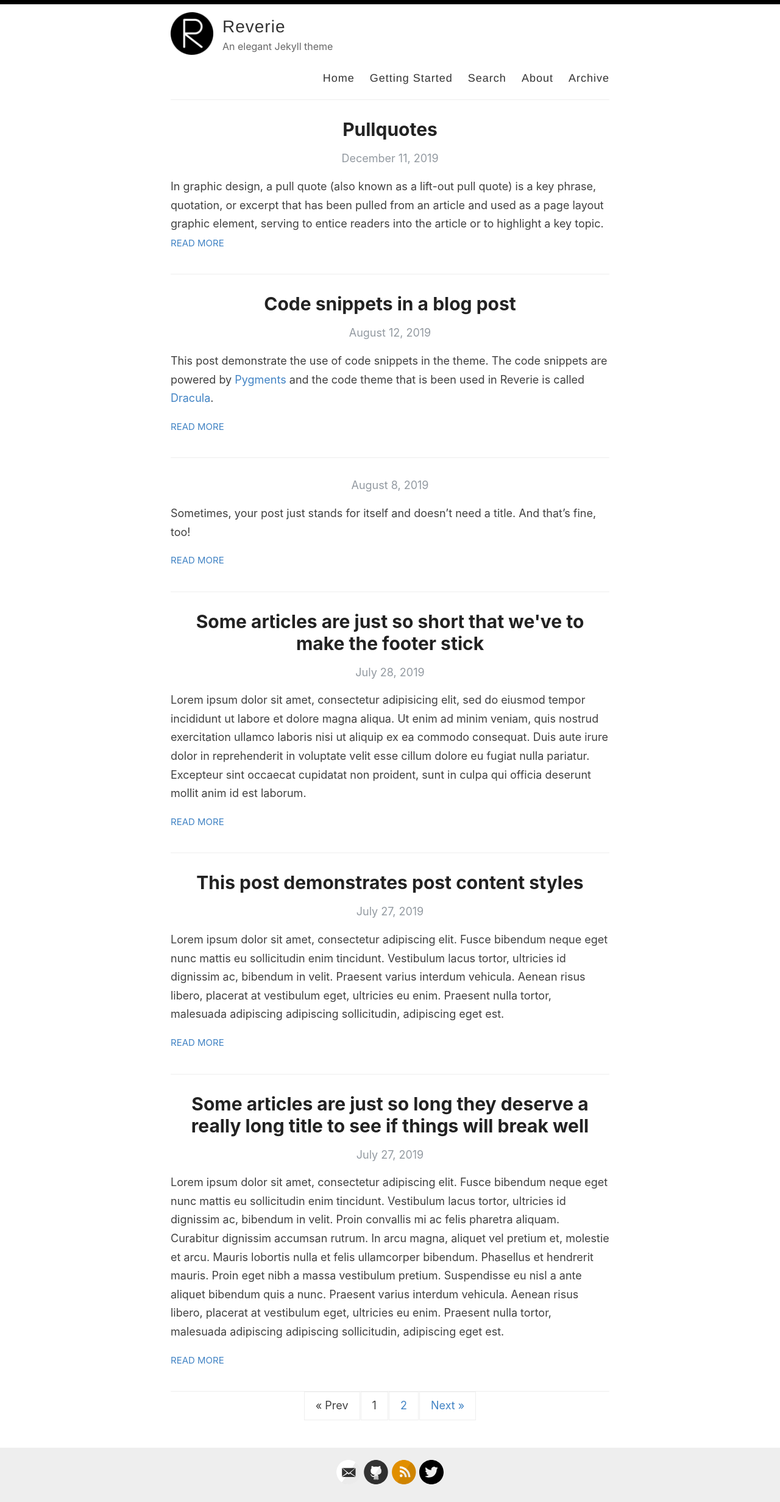
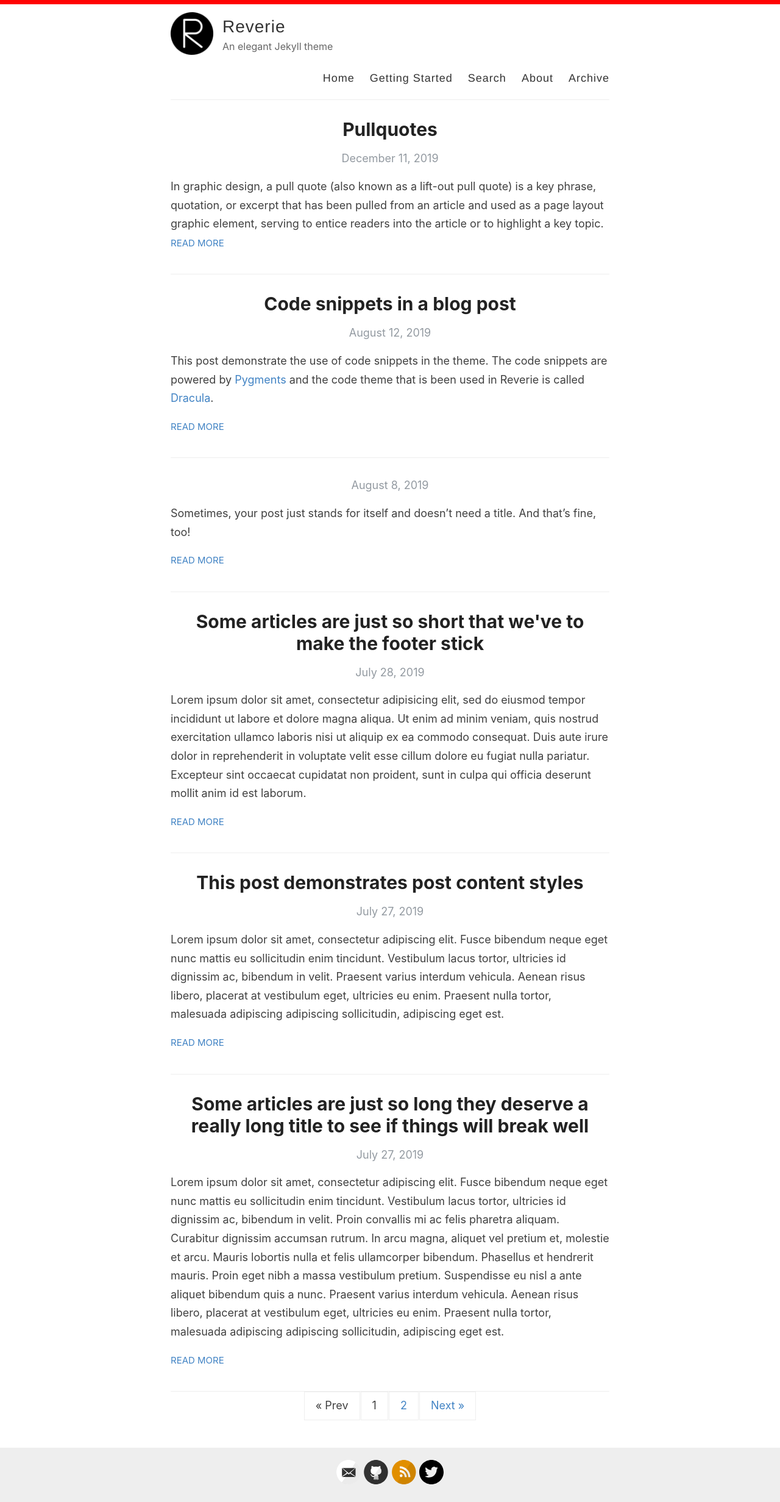
Before and after one commit to website-user/reverie, a Jekyll site: the page built from index.html, in a window 1280 px wide. Shown: the whole page at 61% size. Built offline with Jekyll 4.4.1, drawn with Linux system fonts in a browser that asks for light colours; the list of posts is cut into pages by our own code.

Commit message:
changing the color of the top bar

```diff
--- a/assets/style.scss
+++ b/assets/style.scss
@@ -437,7 +437,7 @@ body:after {
 }
 
 #bar {
-    background: #000;
+    background: #ff0202;
     height: 7px;
     background-size: cover;
     background-position: left 60%;
```
